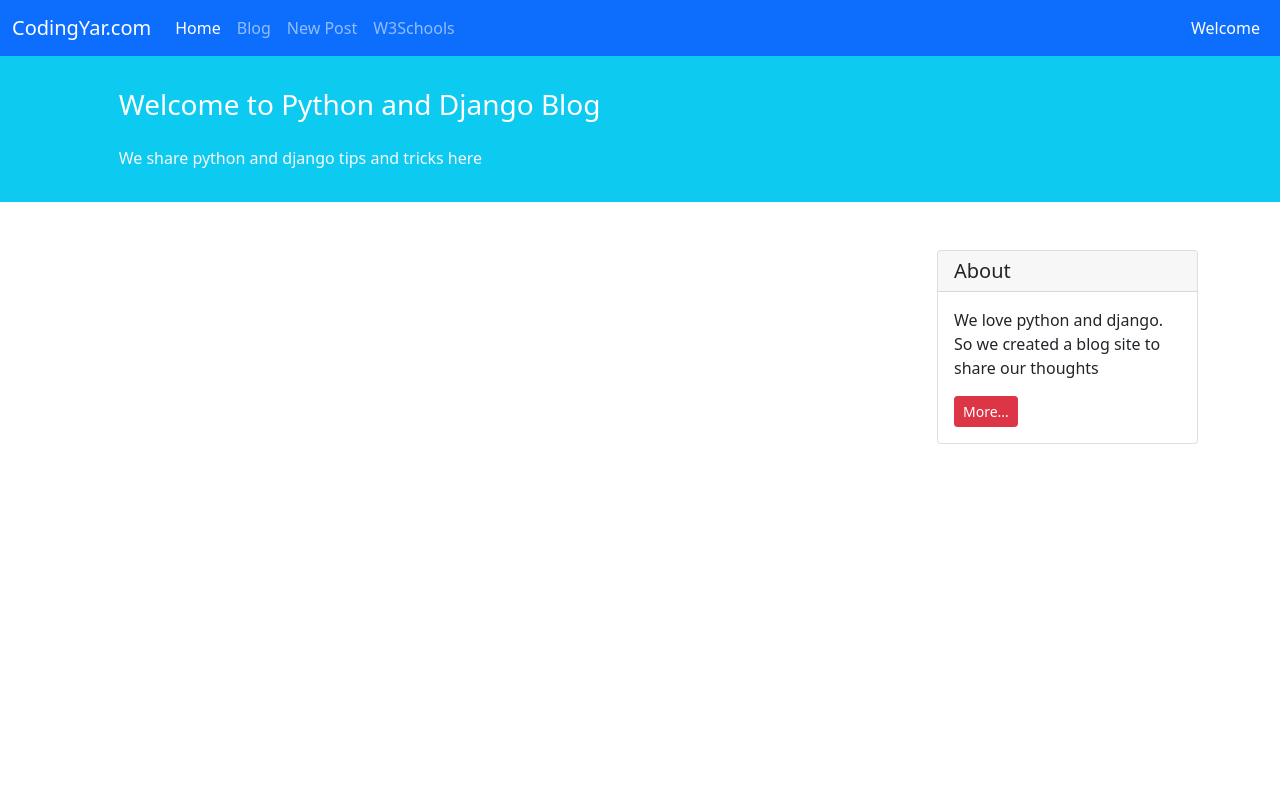
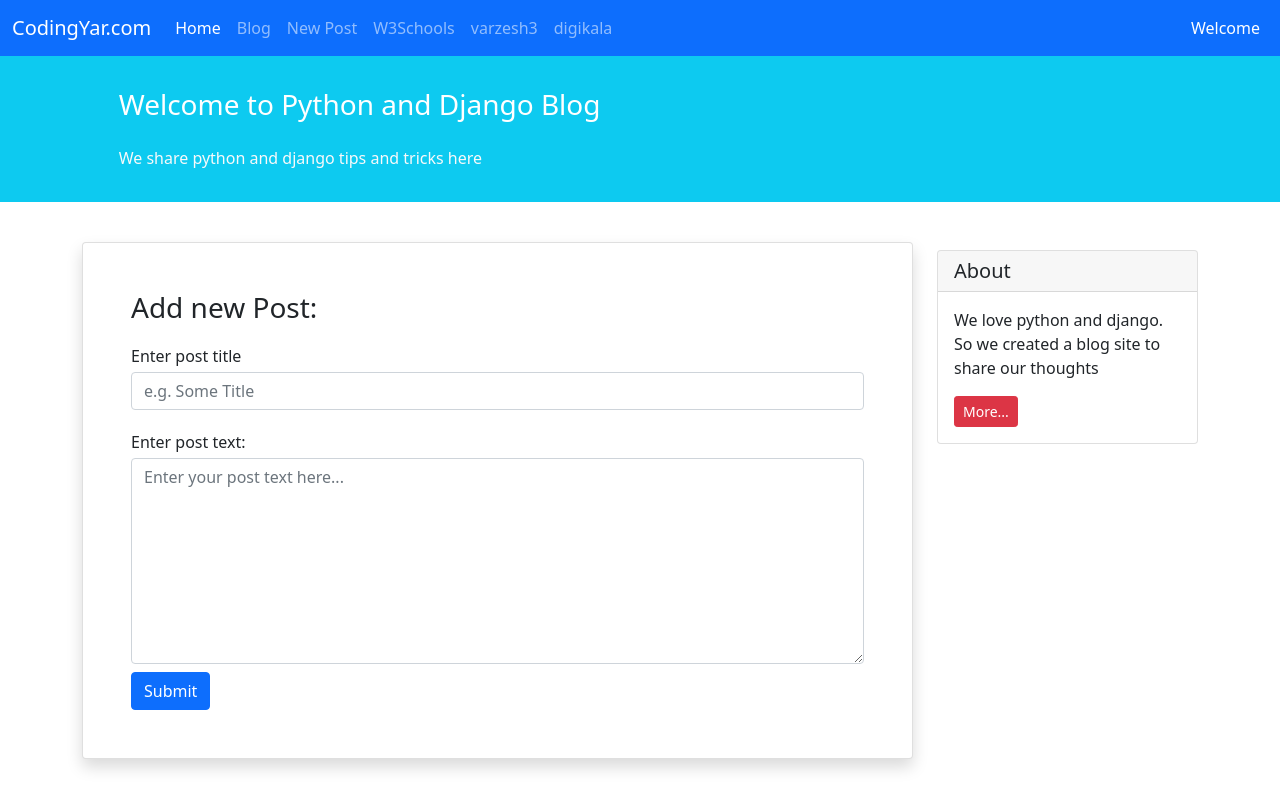
Before and after one commit to mohammadpmf/tgh, a Django app: page /blog/new_post/ in a window 1280 px wide. Run offline with Django 4.2, Linux system fonts and the light colour scheme.

Commit message:
25 mordad

```diff
--- /dev/null
+++ b/weblog/blog/templates/blog/new_post.html
@@ -0,0 +1,44 @@
+{% extends '_base.html' %}
+
+{% block page_title %}
+Post Detail
+{% endblock page_title %}
+
+{% block main_body %}
+
+<div class="container mt-4">
+    <div class="row">
+        <div class="col-9">
+            <div class="card shadow my-3 p-5">
+                <h3>Add new Post:</h3>
+                <form method="POST">
+                    <div class="form-group py-2">
+                        <label class="py-1">Enter post title</label>
+                        <input type="text" class="form-control" placeholder="e.g. Some Title" name="title">
+                    </div>
+                    <div class="form-group py-2">
+                        <label class="py-1">Enter post text:</label>
+                        <textarea class="form-control" name="text" rows="8" placeholder="Enter your post text here..."></textarea>
+                    </div>
+                    <button type="submit" class="btn btn-primary">Submit</button>
+                </form>
+            </div>
+        </div>
+        <div class="col-3">
+
+                <div class="card my-4">
+                    <h5 class="card-header">About</h5>
+                    <div class="card-body">
+                        <p class="card-text">We love python and django. So we created a blog site to share our
+                            thoughts</p>
+                        <a href="#"
+                           class="btn btn-sm btn-danger">
+                            More...
+                        </a>
+                    </div>
+                </div>
+
+        </div>
+    </div>
+</div>
+{% endblock main_body %}
--- a/weblog/blog/views.py
+++ b/weblog/blog/views.py
@@ -8,7 +8,7 @@ def show_blog(request):
     return render(request, 'blog/index.html', context)
 
 def new_post(request):
-    return render(request, 'blog/index.html')
+    return render(request, 'blog/new_post.html')
 
 
 def show_detail(request, pk):
--- a/weblog/templates/_base.html
+++ b/weblog/templates/_base.html
@@ -26,6 +26,8 @@
                 <a class="nav-link" href="#">Blog</a>
                 <a class="nav-link" href="{% url 'new_post' %}">New Post</a>
                 <a class="nav-link" href="https://w3schools.com">W3Schools</a>
+                <a class="nav-link" href="https://w3schools.com">varzesh3</a>
+                <a class="nav-link" href="https://w3schools.com">digikala</a>
             </div>
         </div>
         <div class="mx-2 text-white">Welcome</div>
```
